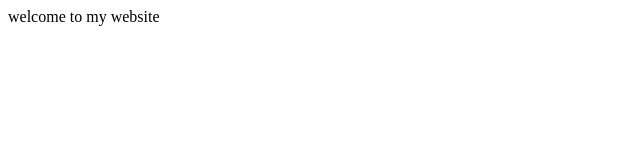
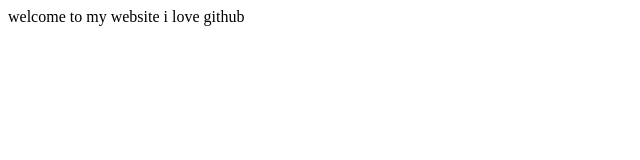
Before and after one commit to Nvaldovinos/homework1-demo, a plain HTML site: page index.html in a window 1280 px wide. Shown: the whole page, without its empty margins (0-640 px from the left). Drawn offline with Linux system fonts and the light colour scheme.

Commit message:
Update index.html

```diff
--- a/index.html
+++ b/index.html
@@ -7,6 +7,6 @@
     <title>Document</title>
 </head>
 <body>
-    welcome to my website
+    welcome to my website i love github
 </body>
 </html>
```
